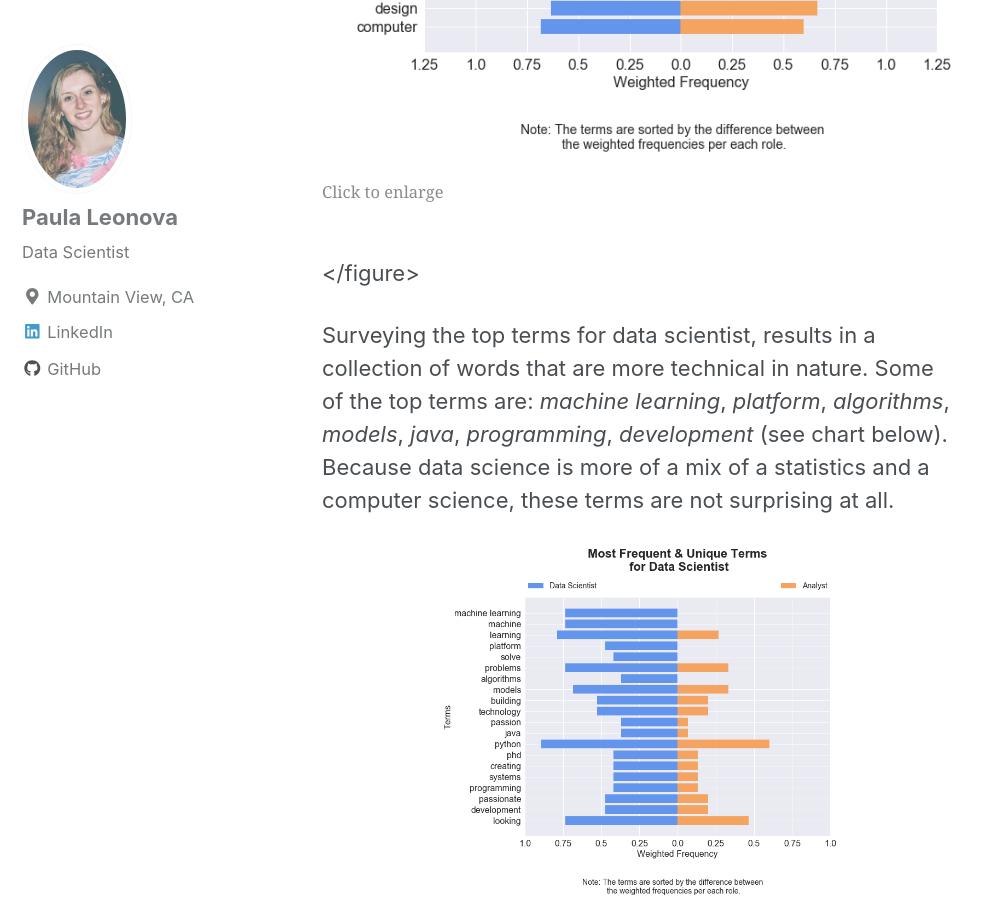
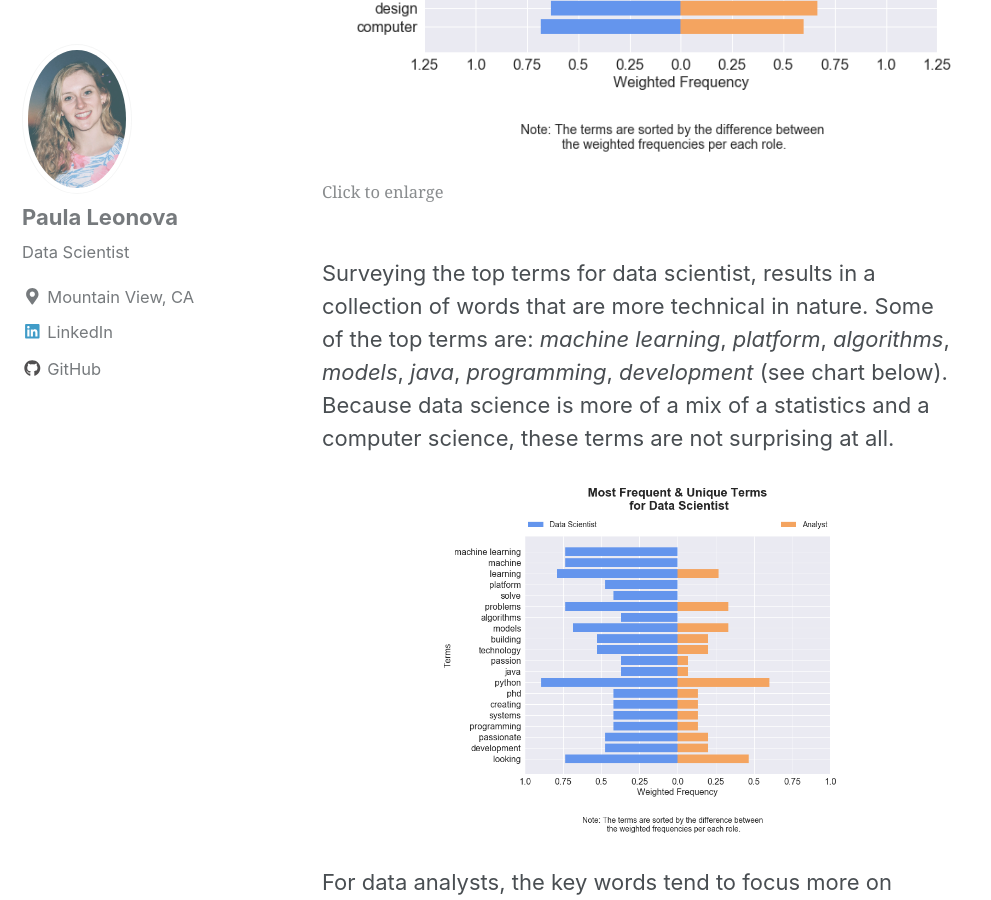
Before and after one commit to pleonova/pleonova.github.io, a Jekyll site: the page built from _posts/2018-08-21-jd-classification.md, in a window 1280 px wide and 900 px high, scrolled down 3154 px. Shown: the whole window, without its empty margins (0-991 px from the left). Built offline with Jekyll 4.4.1, drawn with Linux system fonts in a browser that asks for light colours; nearby versions of some CDN libraries.

```diff
--- a/_posts/2018-08-21-jd-classification.md
+++ b/_posts/2018-08-21-jd-classification.md
@@ -29,7 +29,6 @@
 	<a width="400" href="/images/jd-classifier/TorandoChart_TermSensitivity_BothRoles.png"><img src="/images/jd-classifier/TorandoChart_TermSensitivity_BothRoles.png"></a>
     <figcaption>Click to enlarge</figcaption>
 </figure>
-</figure>
 
 Surveying the top terms for data scientist, results in a collection of words that are more technical in nature. Some of the top terms are: *machine learning*, *platform*, *algorithms*, *models*, *java*, *programming*, *development* (see chart below). Because data science is more of a mix of a statistics and a computer science, these terms are not surprising at all.
 
```
